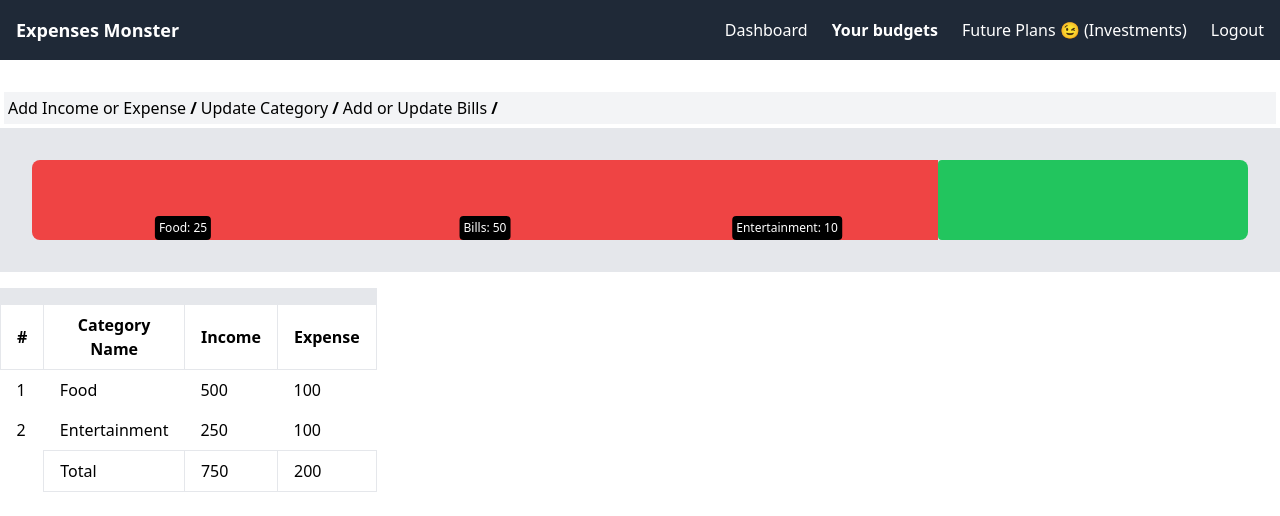
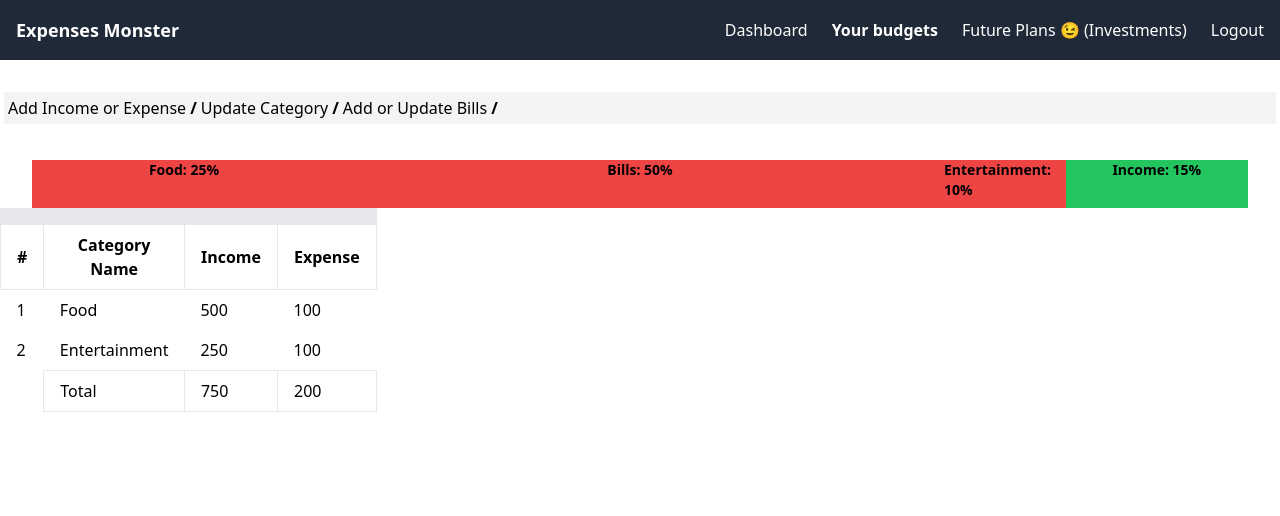
Before and after one commit to 1001pranav/expenseMonster, a Next.js app in the folder frontend/expense-tracker/: page /budget in a window 1280 px wide. Shown: the top 516 px of the page. Built offline with nearby package versions, Linux system fonts and the light colour scheme.

Commit message:
Change: updated horizontal bar

```diff
--- a/frontend/expense-tracker/components/horizontal.tsx
+++ b/frontend/expense-tracker/components/horizontal.tsx
@@ -1,7 +1,7 @@
 import { CategoryPercentage, HorizontalBarProps } from "@/constant/interfaces";
-import { useEffect, useState } from "react";
+import { ReactNode, useEffect, useState } from "react";
 
-export default function IncomeExpenseHorizontalBars(incomeExpenseProps: HorizontalBarProps) {
+export function IncomeExpenseHorizontalBars(incomeExpenseProps: HorizontalBarProps) {
 
     // Calculate the total percentage of expenses
     const totalPercentage = incomeExpenseProps.categories.reduce((acc, category) => acc + category.percentage, 0);
@@ -38,3 +38,42 @@ export default function IncomeExpenseHorizontalBars(incomeExpenseProps: Horizont
         </div>
     );
 };
+
+
+export default function HorizontalBar(props: HorizontalBarProps): ReactNode {
+    // Calculate the total percentage of expenses
+    const totalPercentage = props.categories.reduce((acc, category) => acc + category.percentage, 0);
+
+    // Calculate the remaining percentage for the green bar
+    const remainingPercentage = Math.max(100 - totalPercentage, 0);
+
+    return (
+        <div>
+            <div className="flex flex-row bg-grey-200 p-8 m-auto h-12 w-full ">
+
+                {
+                    props.categories.map((categories, index) =>
+                        <div
+                            key={index}
+                            className="flex justify-items-center justify-center bg-red-500 h-12 font-bold text-sm"
+                            style={{width: `${categories.percentage}%`}}
+                        >
+                            <span className="flex-wrap overflow-x-auto">
+                                {categories.name}: {categories.percentage}%
+                            </span>
+                        </div>
+                    )
+                }
+                <div
+                    className="flex justify-items-center justify-center bg-green-500 h-12 font-bold text-sm"
+                    style={{width: `${remainingPercentage}%`}}
+                >
+                    <span className="flex-wrap overflow-x-auto">Income: {remainingPercentage}%</span>
+                </div>
+            </div>
+
+        </div>
+    )
+}
+
+//
```
